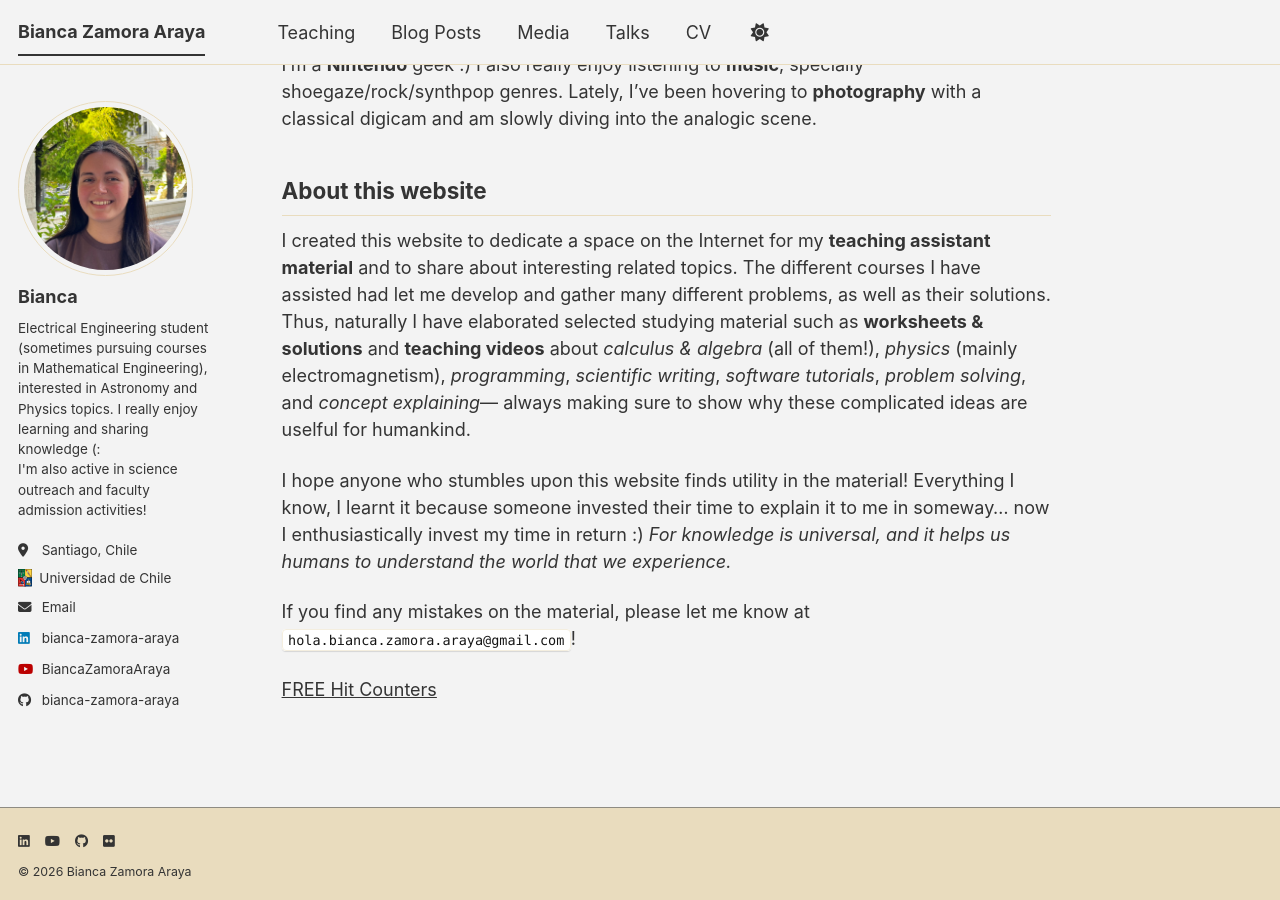
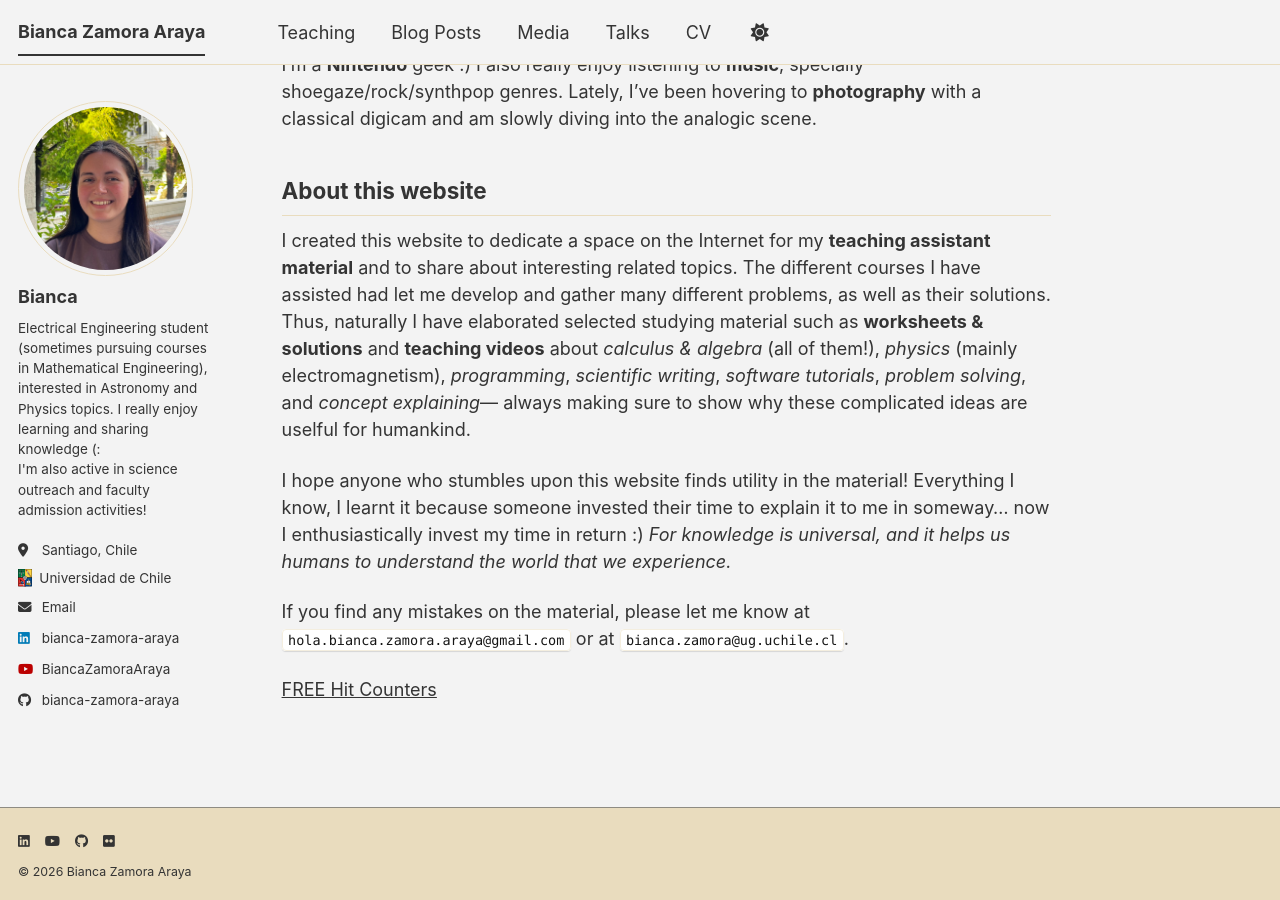
Before and after one commit to Bianca-Zamora-Araya/Bianca-Zamora-Araya.github.io, a Jekyll site: the page built from _pages/about.md, in a window 1280 px wide and 900 px high, scrolled down 1311 px. Built offline with Jekyll 4.4.1, drawn with Linux system fonts in a browser that asks for light colours; a style sheet for code colours, icons or effects is not loaded.

Commit message:
Update about.md

```diff
--- a/_pages/about.md
+++ b/_pages/about.md
@@ -25,7 +25,7 @@ I created this website to dedicate a space on the Internet for my **teaching ass
 
 I hope anyone who stumbles upon this website finds utility in the material! Everything I know, I learnt it because someone invested their time to explain it to me in someway... now I enthusiastically invest my time in return :) *For knowledge is universal, and it helps us humans to understand the world that we experience.*
 
-If you find any mistakes on the material, please let me know at `hola.bianca.zamora.araya@gmail.com`!
+If you find any mistakes on the material, please let me know at `hola.bianca.zamora.araya@gmail.com` or at `bianca.zamora@ug.uchile.cl`.
 
 <a href='https://free-hit-counters.net/'>FREE Hit Counters</a> <script type='text/javascript' src='https://www.freevisitorcounters.com/auth.php?id=77a2ff9d4cbad64d8e622b72976c07cf43da2bb8'></script>
 <script type="text/javascript" src="https://www.freevisitorcounters.com/en/home/counter/1604885/t/5"></script>
```
